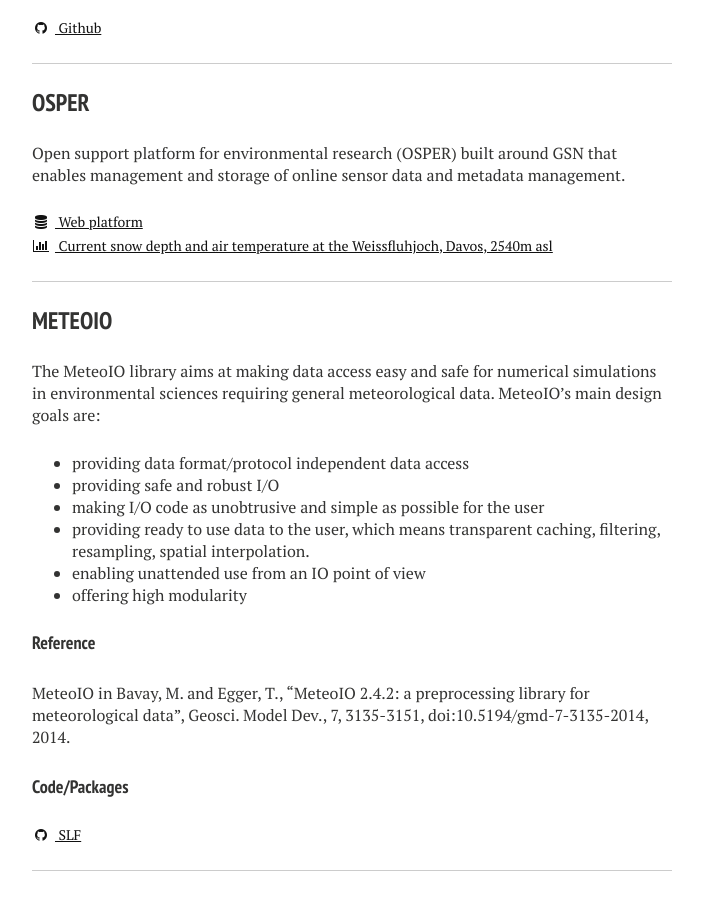
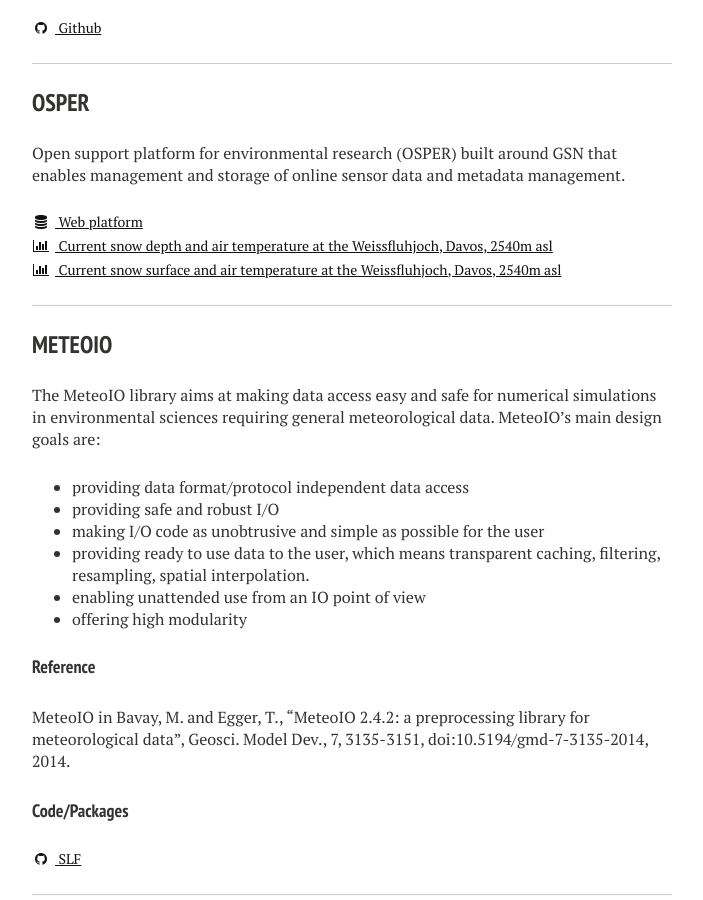
Before and after one commit to joelfiddes/joelfiddes.github.io, a Jekyll site: the page built from tools/index.md, in a window 1280 px wide and 900 px high, scrolled down 3462 px. Shown: the whole window, without its empty margins (288-991 px from the left). Built offline with Jekyll 4.4.1, drawn with Linux system fonts in a browser that asks for light colours; nearby versions of some CDN libraries.

Commit message:
add plot

```diff
--- a/tools/index.md
+++ b/tools/index.md
@@ -93,6 +93,7 @@
 
 <a href="https://www.osper.ch" class="author-social" target="_blank"><i class="fa fa-fw fa-database"></i> Web platform</a>
 <a href="http://www.osper.ch/#/plot?onlyPublic=false&group=wfj&sensors=wfj_vf_imis&parameters=hs1,ta&rowNumber=100" class="author-social" target="_blank"><i class="fa fa-fw fa-bar-chart"></i> Current snow depth and air temperature at the Weissfluhjoch, Davos, 2540m asl</a>
+<a href="http://www.slf.ch/fragment/chart.html?station=WFJ2&type=temp&snow&lang=en" class="author-social" target="_blank"><i class="fa fa-fw fa-bar-chart"></i> Current snow surface and air temperature at the Weissfluhjoch, Davos, 2540m asl</a>
 
 ---
 
```
